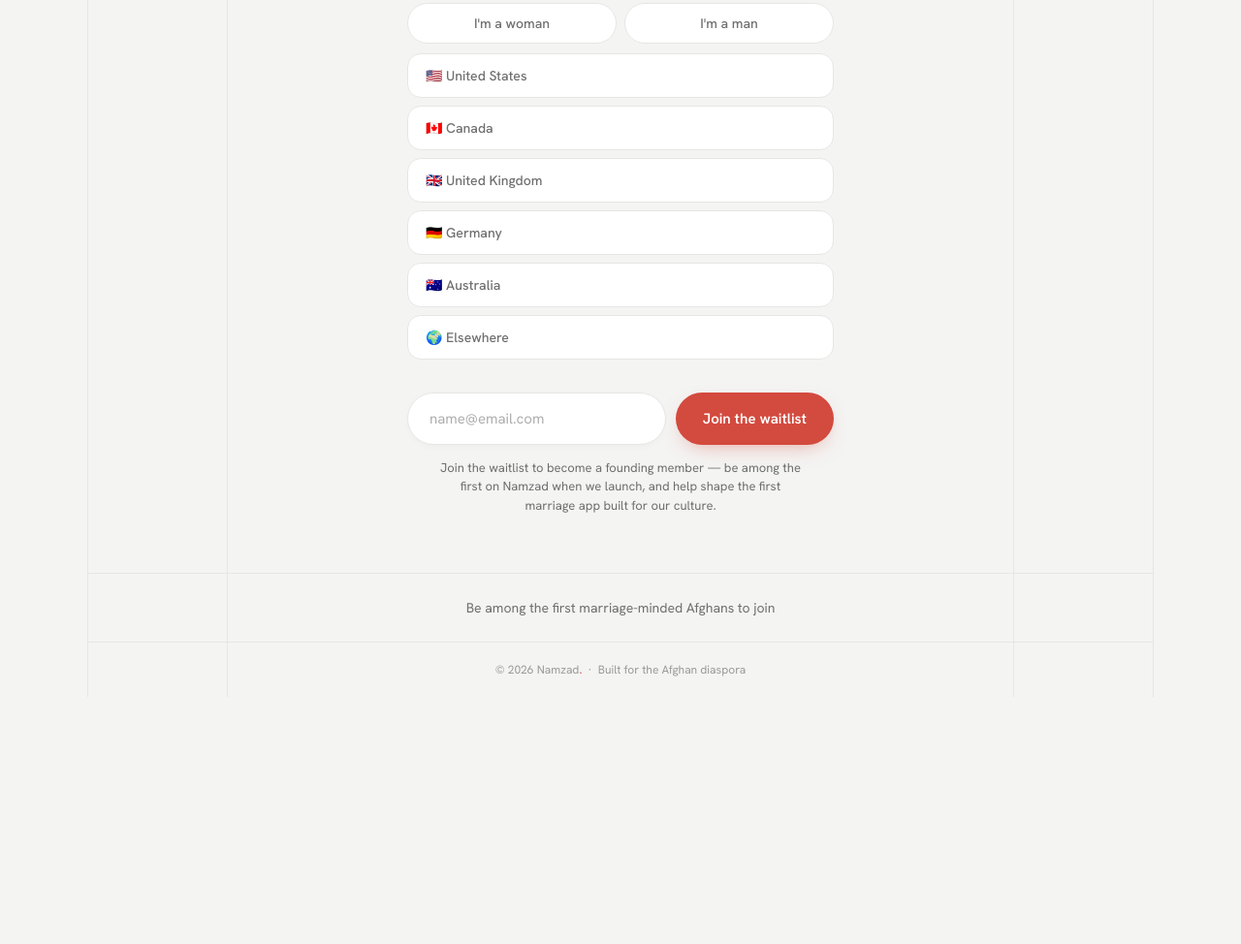
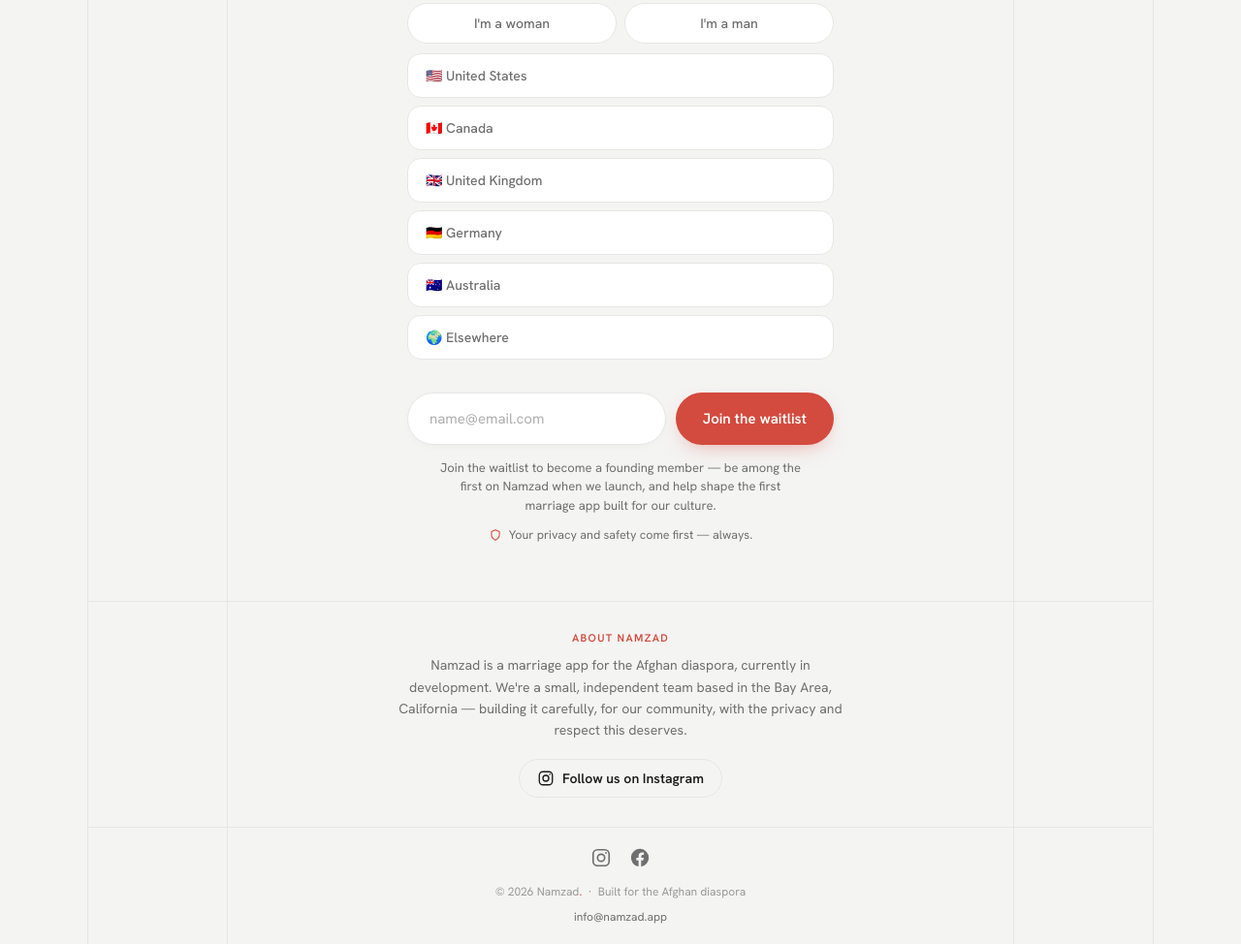
Before and after one commit to namzadapp/namzad.github.io, a plain HTML site: page index.html in a window 1280 px wide. Shown: the part 723-1697 px from the top of the page at 97% size. Before the commit the page ends 1442 px from the top, so only its background shows below. Drawn offline with nearby package versions, Linux system fonts and the light colour scheme.

Commit message:
Add files via upload

```diff
--- a/index.html
+++ b/index.html
@@ -164,6 +164,35 @@
     max-width: 380px; line-height: 1.5;
     animation: rise .7s ease .3s both;
   }
+  .privacy {
+    margin-top: 12px;
+    display: inline-flex; align-items: center; gap: 7px;
+    font-size: 12.5px; color: var(--muted);
+    animation: rise .7s ease .34s both;
+  }
+  .privacy svg { width: 14px; height: 14px; color: var(--accent); flex-shrink: 0; }
+
+  /* what makes us different */
+  .diff {
+    margin-top: 40px;
+    width: 100%; max-width: 440px;
+    display: flex; flex-direction: column; gap: 2px;
+    animation: rise .7s ease .38s both;
+  }
+  .diff .drow {
+    display: flex; align-items: flex-start; gap: 13px;
+    padding: 15px 4px;
+    border-top: 1px solid var(--line);
+    text-align: left;
+  }
+  .diff .drow:last-child { border-bottom: 1px solid var(--line); }
+  .diff .ic {
+    width: 22px; height: 22px; flex-shrink: 0; margin-top: 1px;
+    color: var(--accent);
+  }
+  .diff .ic svg { width: 100%; height: 100%; }
+  .diff .dt { display: block; font-size: 15px; font-weight: 600; color: var(--ink); }
+  .diff .dd { display: block; font-size: 13px; color: var(--muted); margin-top: 6px; line-height: 1.45; }
 
   /* secondary inputs (gender + country) */
   .extras {
@@ -202,6 +231,31 @@
   }
   .proof .count { font-size: 14px; color: var(--muted); text-align: center; }
 
+  .about {
+    border-top: 1px solid var(--line);
+    padding: 30px 24px;
+    text-align: center;
+    position: relative; z-index: 1;
+  }
+  .about .label {
+    font-size: 11px; letter-spacing: .12em; text-transform: uppercase;
+    color: var(--accent); font-weight: 600; margin-bottom: 10px;
+  }
+  .about p {
+    font-size: 14px; color: var(--muted); line-height: 1.6;
+    max-width: 460px; margin: 0 auto;
+  }
+  .about .social {
+    display: inline-flex; align-items: center; gap: 8px;
+    margin-top: 18px;
+    font-size: 14px; font-weight: 600; color: var(--ink);
+    text-decoration: none;
+    border: 1px solid var(--line); border-radius: 100px;
+    padding: 10px 18px; transition: all .18s;
+  }
+  .about .social:hover { border-color: var(--accent); color: var(--accent); }
+  .about .social svg { width: 18px; height: 18px; }
+
   .legal {
     border-top: 1px solid var(--line);
     text-align: center; padding: 20px;
@@ -209,6 +263,19 @@
     position: relative; z-index: 1;
   }
   .legal .dot { color: var(--accent); }
+  .sociconrow {
+    display: flex; justify-content: center; gap: 18px;
+    margin-bottom: 16px;
+  }
+  .sociconrow a {
+    color: var(--muted); transition: color .18s;
+    display: inline-flex;
+  }
+  .sociconrow a:hover { color: var(--accent); }
+  .sociconrow svg { width: 22px; height: 22px; }
+  .contact { margin-top: 10px; }
+  .contact a { color: var(--muted); text-decoration: none; font-size: 12px; transition: color .18s; }
+  .contact a:hover { color: var(--accent); }
 
   /* confirmation swap */
   .confirm { display: none; }
@@ -298,6 +365,10 @@
         <button id="join">Join the waitlist</button>
       </div>
       <div class="formnote">Join the waitlist to become a founding member — be among the first on Namzad when we launch, and help shape the first marriage app built for our culture.</div>
+      <div class="privacy">
+        <svg viewBox="0 0 24 24" fill="none" stroke="currentColor" stroke-width="1.8"><path d="M12 3l7 3v5c0 4.5-3 8-7 10-4-2-7-5.5-7-10V6l7-3z" stroke-linejoin="round"/></svg>
+        Your privacy and safety come first — always.
+      </div>
     </div>
 
     <div class="hero confirm" id="confirm">
@@ -306,11 +377,27 @@
       <p>Thank you. You'll be among the first on Namzad when we launch.</p>
     </div>
 
-    <div class="proof">
-      <div class="count">Be among the first marriage-minded Afghans to join</div>
+    <div class="about">
+      <div class="label">About Namzad</div>
+      <p>Namzad is a marriage app for the Afghan diaspora, currently in development. We're a small, independent team based in the Bay Area, California — building it carefully, for our community, with the privacy and respect this deserves.</p>
+      <a class="social" href="https://instagram.com/namzad.app" target="_blank" rel="noopener">
+        <svg viewBox="0 0 24 24" fill="none" stroke="currentColor" stroke-width="1.8"><rect x="3" y="3" width="18" height="18" rx="5"/><circle cx="12" cy="12" r="4"/><circle cx="17.5" cy="6.5" r="1" fill="currentColor" stroke="none"/></svg>
+        Follow us on Instagram
+      </a>
     </div>
 
-    <div class="legal">© 2026 Namzad<span class="dot">.</span> &nbsp;·&nbsp; Built for the Afghan diaspora</div>
+    <div class="legal">
+      <div class="sociconrow">
+        <a href="https://instagram.com/namzad.app" target="_blank" rel="noopener" aria-label="Instagram">
+          <svg viewBox="0 0 24 24" fill="none" stroke="currentColor" stroke-width="1.8"><rect x="3" y="3" width="18" height="18" rx="5"/><circle cx="12" cy="12" r="4"/><circle cx="17.5" cy="6.5" r="1" fill="currentColor" stroke="none"/></svg>
+        </a>
+        <a href="https://www.facebook.com/profile.php?id=61590434918803" target="_blank" rel="noopener" aria-label="Facebook">
+          <svg viewBox="0 0 24 24" fill="currentColor"><path d="M22 12a10 10 0 10-11.5 9.9v-7H8v-2.9h2.5V9.8c0-2.5 1.5-3.9 3.8-3.9 1.1 0 2.2.2 2.2.2v2.5h-1.3c-1.2 0-1.6.8-1.6 1.6v1.9h2.8L15.7 15h-2.3v7A10 10 0 0022 12z"/></svg>
+        </a>
+      </div>
+      © 2026 Namzad<span class="dot">.</span> &nbsp;·&nbsp; Built for the Afghan diaspora
+      <div class="contact"><a href="mailto:info@namzad.app">info@namzad.app</a></div>
+    </div>
   </div>
 
 <script>
```
